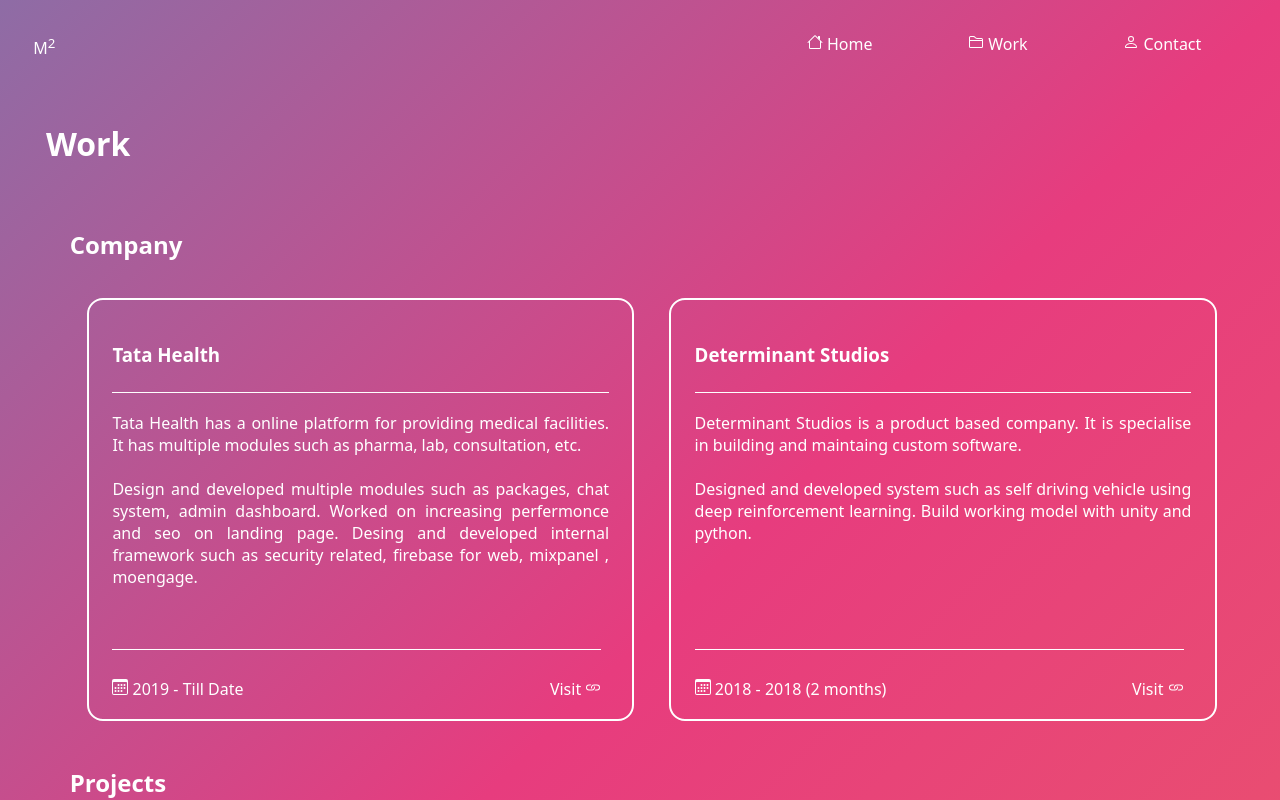
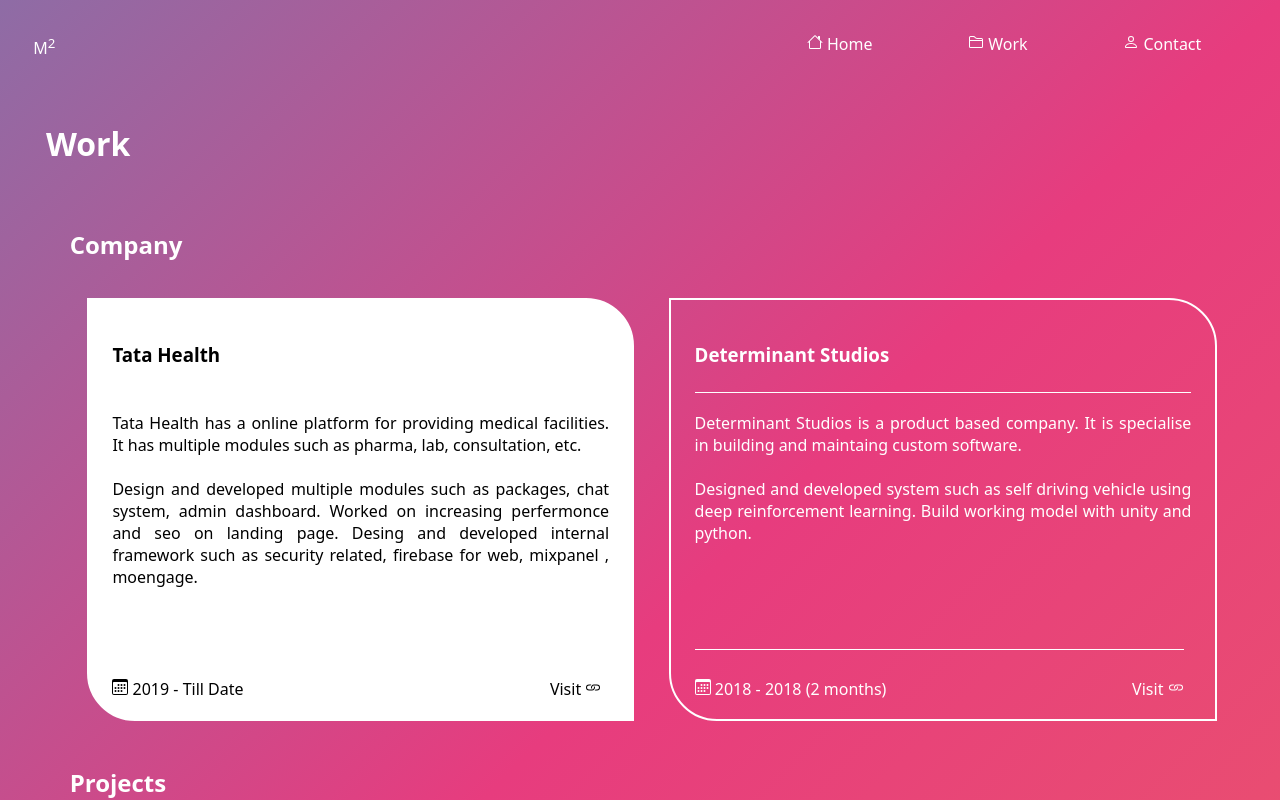
Before and after one commit to mayankmahavar111/nextJSBlog, a Next.js app: page /work in a window 1280 px wide. In both pictures the pointer is over the element 360 px from the left and 509 px from the top of the page. Shown: the top 800 px of the page. Built offline with nearby package versions, Linux system fonts and the light colour scheme.

Commit message:
card border redone

```diff
--- a/styles/globals.css
+++ b/styles/globals.css
@@ -34,7 +34,7 @@
 }
 body a {
 	text-decoration: none;
-	color: #fff !important;
+	color: #fff;
 	position: relative;
 }
 
--- a/styles/work.module.css
+++ b/styles/work.module.css
@@ -7,11 +7,20 @@
     background: transparent;
     padding: 4%;
     margin: 3%;
-    border-radius: 1rem;
     border: 2px #fff solid;
     height: 100%;
     text-align: justify;
     position: relative;
+    border-bottom-left-radius: 3rem;
+    border-top-right-radius: 3rem;
+}
+.card:hover {
+    background-color: #fff;
+    color: #000;
+}
+.card:hover .cardLink>div>a{
+    color: #000;
+    text-decoration-color: #000;
 }
 .card h3{
     border-bottom: 1px #fff solid ;
```
